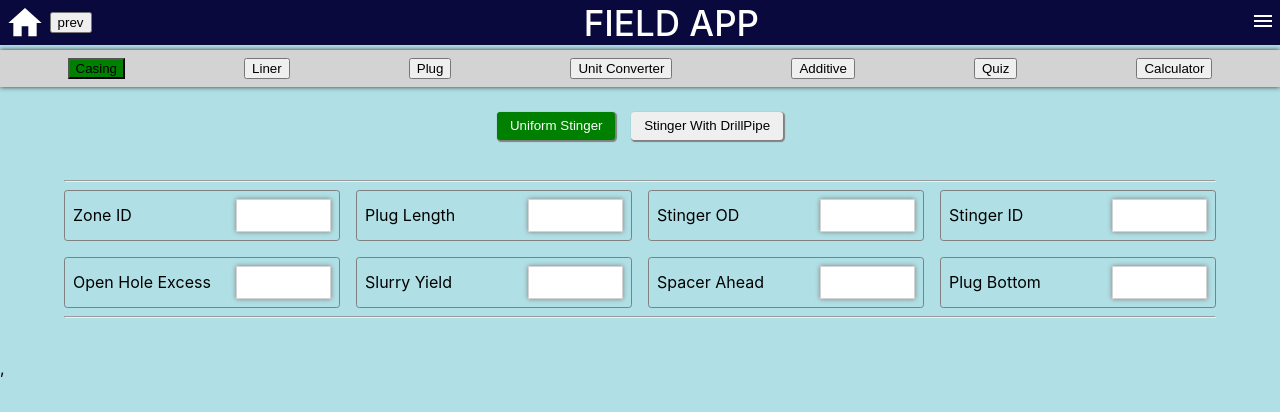
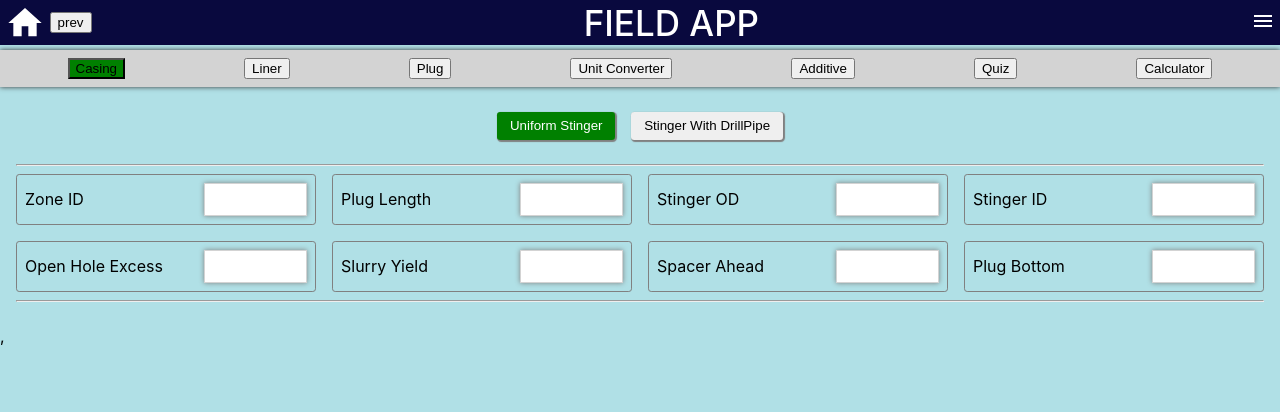
Before and after one commit to Alexcoder/riglex, a React (Create React App) app: page /plug in a window 1280 px wide. Shown: the top 412 px of the page. Built offline with nearby package versions, Linux system fonts and the light colour scheme.

Commit message:
refactor plug

```diff
--- a/src/components/Liner/Input/Input.css
+++ b/src/components/Liner/Input/Input.css
@@ -2,10 +2,6 @@
   display: flex;
   flex-wrap: wrap;
   gap: 1rem;
-  /* display: grid;
-  grid-template-columns: repeat(4, 1fr);
-  gap: 1rem; */
-
 }
 .primary-sub div{
   flex: 1 1 20%;
--- a/src/components/Plug/Input/Input.css
+++ b/src/components/Plug/Input/Input.css
@@ -1,6 +1,6 @@
 .input-plug-cont{
   margin-top: 0rem;
-  padding: 2rem 4rem
+  padding: 1rem 1rem
 }
 .plug-sub{
     display: grid;
--- a/src/pages/LandingPage/LandingPage.jsx
+++ b/src/pages/LandingPage/LandingPage.jsx
@@ -16,7 +16,7 @@ const LandingPage = () => {
     useEffect(()=>{
        const timeout = setInterval(()=>{
          setFont("31px")
-       },50)
+       },100)
        return ()=> clearInterval(timeout)
     },[font]);
 
```
